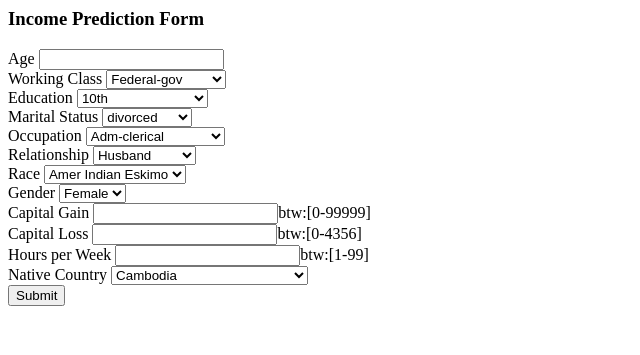
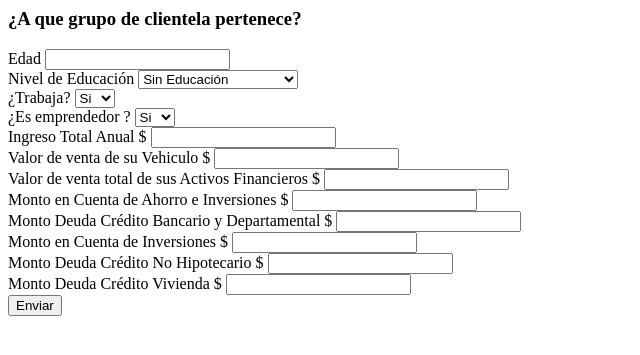
Before and after one commit to ivanjimenezer/FinancialAnalyticsWebsite, a Flask app: template Backend/templates/index.html in a window 1280 px wide. Shown: the top 355 px of the page, without its empty margins (0-640 px from the left). Run offline with Flask 2, Linux system fonts and the light colour scheme; the template is opened without the code that fills it, so the values that code supplies are empty.

Commit message:
ML Model Deployment added

```diff
--- a/Backend/requirements.txt
+++ b/Backend/requirements.txt
@@ -4,7 +4,7 @@ mysql.connector<=2.2.9
 sqlalchemy<=1.4.39
 pandas>=2.0.0
 pymysql>= 1.0.0
-scikit-learn==1.3.0
+scikit-learn
 matplotlib==3.7.2
 numpy==1.24.3
 pymysql
--- a/Backend/server.py
+++ b/Backend/server.py
@@ -3,11 +3,12 @@ import os
 from flask import Flask, render_template, request, url_for, redirect,jsonify
 import datetime
 import mysql.connector
+import joblib
+import numpy as np
 
 x = datetime.datetime.now()
 
-# Initializing flask app
-#instanciamos
+# We initialize the flask app with an instance using the  object app
 app=Flask(__name__)
 
 #COnexcion a MySQL
@@ -29,6 +30,41 @@ def get_table_data(cursor, table_name):
     except Exception as ex:
         print(f'Error fetching data for {table_name}: {ex}')
         return None
+
+
+def ValuePredictor(to_predict_list):
+    print("Parte 2")
+    to_predict = np.array(to_predict_list).reshape(1, 12)
+    loaded_model = joblib.load("../ML/kmeans_model.joblib")  # ML Model loading
+    result = loaded_model.predict(to_predict)
+    return result[0]
+
+@app.route('/result', methods=['POST'])
+def result():
+    if request.method == 'POST':
+        print("Parte 1")
+        # We convert the forms object into a Dictionary
+        to_predict_list = request.form.to_dict()
+        # We convert the dictionary into a list with only the values
+        to_predict_list = list(to_predict_list.values())
+        # Convert the strings into int's
+        to_predict_list = list(map(int, to_predict_list))
+        result = ValuePredictor(to_predict_list)
+        if int(result) == 0:
+            prediction = 'Grupo 0'
+        elif int(result) == 1:
+            prediction = 'Grupo 1'
+        elif int(result) == 2:
+            prediction = 'Grupo 2'
+        elif int(result) == 3:
+            prediction = 'Grupo 3'
+        else:
+            prediction = 'Grupo Desconocido'
+
+        return jsonify({'resultado': prediction})
+
+
+
 # RUTA PARA OBTENER LOS DATOS DE LAS TABLAS
 @app.route('/dataplot')
 def dataplots():
@@ -56,13 +92,11 @@ def dataplots():
     # SE RETORNA UN ARCHIVO JSON CON LOS DATOS
     return jsonify(data)
 
-
-# Route for seeing a data
-#
+# Route for seeing the formulary that inserts data
 @app.route('/')
 def index():
 
-    return render_template('../Frontend/index.html')
+    return render_template('index.html')
 
 
 # Running app
--- a/Backend/templates/index.html
+++ b/Backend/templates/index.html
@@ -1,149 +1,69 @@
 <html>
 <body>
-	<h3>Income Prediction Form</h3>
-
+	<h3>¿A que grupo de clientela pertenece?</h3>
 <div>
 <form action="/result" method="POST">
-	<label for="age">Age</label>
-	<input type="text" id="age" name="age">
+	<label for="age">Edad</label>
+	<input type="text" id="age" name="age" pattern="\d+" title="Por favor Ingresa un numero valido" required>
 	<br>
-	<label for="w_class">Working Class</label>
-	<select id="w_class" name="w_class">
-	<option value="0">Federal-gov</option>
-	<option value="1">Local-gov</option>
-	<option value="2">Never-worked</option>
-	<option value="3">Private</option>
-	<option value="4">Self-emp-inc</option>
-	<option value="5">Self-emp-not-inc</option>
-	<option value="6">State-gov</option>
-	<option value="7">Without-pay</option>
+	<label for="ed_level">Nivel de Educación</label>
+	<select id="ed_level" name="ed_level">
+	<option value="0">Sin Educación</option>
+	<option value="1">Educación Basica</option>
+	<option value="2">Sin especificar</option>
+	<option value="3">Educación Media</option>
+	<option value="4">Licenciatura o Superior</option>
+	<option value="5">Educación Posgrado</option>
 	</select>
 	<br>
-	<label for="edu">Education</label>
-	<select id="edu" name="edu">
-	<option value="0">10th</option>
-	<option value="1">11th</option>
-	<option value="2">12th</option>
-	<option value="3">1st-4th</option>
-	<option value="4">5th-6th</option>
-	<option value="5">7th-8th</option>
-	<option value="6">9th</option>
-	<option value="7">Assoc-acdm</option>
-	<option value="8">Assoc-voc</option>
-	<option value="9">Bachelors</option>
-	<option value="10">Doctorate</option>
-	<option value="11">HS-grad</option>
-	<option value="12">Masters</option>
-	<option value="13">Preschool</option>
-	<option value="14">Prof-school</option>
-	<option value="15">16 - Some-college</option>
+
+	<label for="work">¿Trabaja?</label>
+	<select id="work" name="work">
+	<option value="1">Si</option>
+	<option value="0">No</option>
 	</select>
 	<br>
-	<label for="martial_stat">Marital Status</label>
-	<select id="martial_stat" name="martial_stat">
-	<option value="0">divorced</option>
-	<option value="1">married</option>
-	<option value="2">not married</option>
+	<label for="empren">¿Es emprendedor ?</label>
+	<select id="empren" name="empren">
+	<option value="1">Si</option>
+	<option value="0">No</option>
 	</select>
 	<br>
-	<label for="occup">Occupation</label>
-	<select id="occup" name="occup">
-	<option value="0">Adm-clerical</option>
-	<option value="1">Armed-Forces</option>
-	<option value="2">Craft-repair</option>
-	<option value="3">Exec-managerial</option>
-	<option value="4">Farming-fishing</option>
-	<option value="5">Handlers-cleaners</option>
-	<option value="6">Machine-op-inspect</option>
-	<option value="7">Other-service</option>
-	<option value="8">Priv-house-serv</option>
-	<option value="9">Prof-specialty</option>
-	<option value="10">Protective-serv</option>
-	<option value="11">Sales</option>
-	<option value="12">Tech-support</option>
-	<option value="13">Transport-moving</option>
-	</select>
+
+	<label for="IngreTot">Ingreso Total Anual $</label>
+	<input type="text" id="IngreTot" name="IngreTot"pattern="\d+" title="Por favor Ingresa un número valido" required>
 	<br>
-	<label for="relation">Relationship</label>
-	<select id="relation" name="relation">
-	<option value="0">Husband</option>
-	<option value="1">Not-in-family</option>
-	<option value="2">Other-relative</option>
-	<option value="3">Own-child</option>
-	<option value="4">Unmarried</option>
-	<option value="5">Wife</option>
-	</select>
+
+	<label for="ValVentVehic">Valor de venta de su Vehiculo $</label>
+	<input type="text" id="ValVentVehic" name="ValVentVehic"pattern="\d+" title="Por favor Ingresa un número valido" required>
 	<br>
-	<label for="race">Race</label>
-	<select id="race" name="race">
-	<option value="0">Amer Indian Eskimo</option>
-	<option value="1">Asian Pac Islander</option>
-	<option value="2">Black</option>
-	<option value="3">Other</option>
-	<option value="4">White</option>
-	</select>
+
+	<label for="ValVentActivNoFin">Valor de venta total de sus Activos Financieros $</label>
+	<input type="text" id="ValVentActivNoFin" name="ValVentActivNoFin" pattern="\d+" title="Por favor Ingresa un número valido" required>
 	<br>
-	<label for="gender">Gender</label>
-	<select id="gender" name="gender">
-	<option value="0">Female</option>
-	<option value="1">Male</option>
-	</select>
+
+	<label for="MontCuentAhorroInf">Monto en Cuenta de Ahorro e Inversiones $</label>
+	<input type="text" id="MontCuentAhorroInf" name="MontCuentAhorroInf" pattern="\d+" title="Por favor ingresa un número válido" required>
 	<br>
-	<label for="c_gain">Capital Gain </label>
-	<input type="text" id="c_gain" name="c_gain">btw:[0-99999]
+
+	<label for="MontDeudCredBanc_Depar">Monto Deuda Crédito Bancario y Departamental $</label>
+	<input type="text" id="MontDeudCredBanc_Depar" name="MontDeudCredBanc_Depar" pattern="\d+" title="Por favor ingresa un número válido" required>
 	<br>
-	<label for="c_loss">Capital Loss </label>
-	<input type="text" id="c_loss" name="c_loss">btw:[0-4356]
+
+	<label for="MontCuentInv">Monto en Cuenta de Inversiones $</label>
+	<input type="text" id="MontCuentInv" name="MontCuentInv" pattern="\d+" title="Por favor ingresa un número válido" required>
 	<br>
-	<label for="hours_per_week">Hours per Week </label>
-	<input type="text" id="hours_per_week" name="hours_per_week">btw:[1-99]
+
+	<label for="MontDeudCredNoHip">Monto Deuda Crédito No Hipotecario $</label>
+	<input type="text" id="MontDeudCredNoHip" name="MontDeudCredNoHip" pattern="\d+" title="Por favor ingresa un número válido" required>
 	<br>
-	<label for="native-country">Native Country</label>
-	<select id="native-country" name="native-country">
-	<option value="0">Cambodia</option>
-	<option value="1">Canada</option>
-	<option value="2">China</option>
-	<option value="3">Columbia</option>
-	<option value="4">Cuba</option>
-	<option value="5">Dominican Republic</option>
-	<option value="6">Ecuador</option>
-	<option value="7">El Salvadorr</option>
-	<option value="8">England</option>
-	<option value="9">France</option>
-	<option value="10">Germany</option>
-	<option value="11">Greece</option>
-	<option value="12">Guatemala</option>
-	<option value="13">Haiti</option>
-	<option value="14">Netherlands</option>
-	<option value="15">Honduras</option>
-	<option value="16">HongKong</option>
-	<option value="17">Hungary</option>
-	<option value="18">India</option>
-	<option value="19">Iran</option>
-	<option value="20">Ireland</option>
-	<option value="21">Italy</option>
-	<option value="22">Jamaica</option>
-	<option value="23">Japan</option>
-	<option value="24">Laos</option>
-	<option value="25">Mexico</option>
-	<option value="26">Nicaragua</option>
-	<option value="27">Outlying-US(Guam-USVI-etc)</option>
-	<option value="28">Peru</option>
-	<option value="29">Philippines</option>
-	<option value="30">Poland</option>
-	<option value="11">Portugal</option>
-	<option value="32">Puerto-Rico</option>
-	<option value="33">Scotland</option>
-	<option value="34">South</option>
-	<option value="35">Taiwan</option>
-	<option value="36">Thailand</option>
-	<option value="37">Trinadad&Tobago</option>
-	<option value="38">United States</option>
-	<option value="39">Vietnam</option>
-	<option value="40">Yugoslavia</option>
-	</select>
+
+	<label for="MontDeudCredViv">Monto Deuda Crédito Vivienda $</label>
+	<input type="text" id="MontDeudCredViv" name="MontDeudCredViv" pattern="\d+" title="Por favor ingresa un número válido" required>
 	<br>
-	<input type="submit" value="Submit">
+
+	<input type="submit" value="Enviar">
+
 </form>
 </div>
 </body>
--- a/Frontend/index.html
+++ b/Frontend/index.html
@@ -5,7 +5,7 @@
 <div>
 <form action="/result" method="POST">
 	<label for="age">Age</label>
-	<input type="text" id="age" name="age">
+	<input type="text" id="age" name="age" pattern="\d+" title="Please enter a valid number" required>
 	<br>
 	<label for="w_class">Working Class</label>
 	<select id="w_class" name="w_class">
```
Also changed, not shown: 1 other file.
